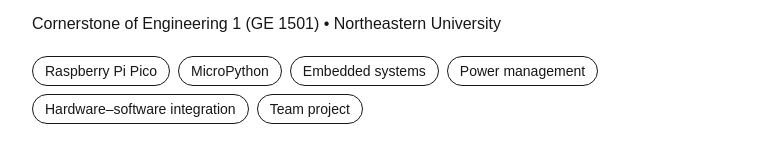
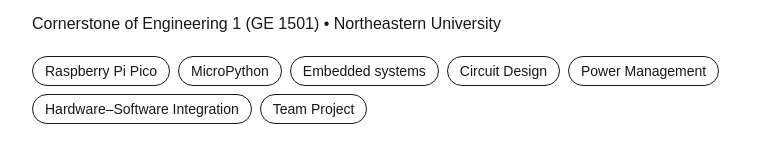
Before and after one commit to nickc32849/personal_website, a Next.js app: page /projects/whack-a-mole in a window 1280 px wide. Shown: the part 184-352 px from the top of the page, without its empty margins (248-1031 px from the left). Built offline with nearby package versions, Linux system fonts and the light colour scheme.

Commit message:
Update Whack-a-Mole tags

```diff
--- a/app/projects/whack-a-mole/page.tsx
+++ b/app/projects/whack-a-mole/page.tsx
@@ -12,9 +12,10 @@ export default function WhackAMolePage() {
         "Raspberry Pi Pico",
         "MicroPython",
         "Embedded systems",
-        "Power management",
-        "Hardware–software integration",
-        "Team project",
+        "Circuit Design",
+        "Power Management",
+        "Hardware–Software Integration",
+        "Team Project",
       ]}
     >
       <BackLink href="/projects" label="← Back to Projects" />
```
